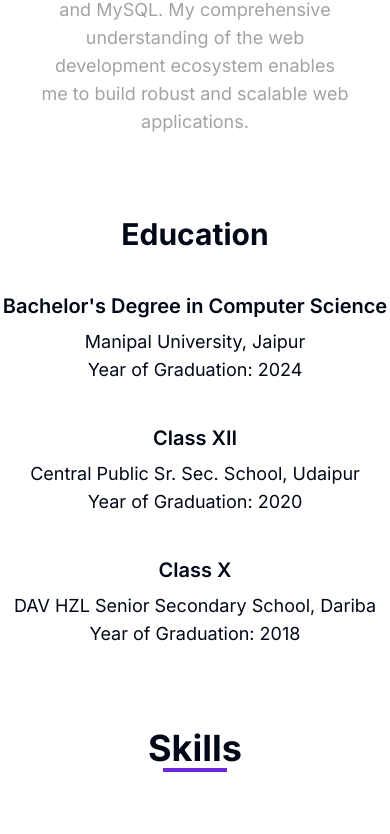
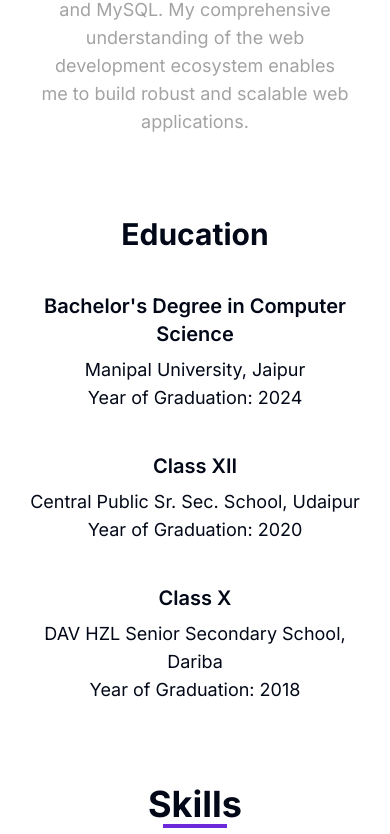
Before and after one commit to Ritikgupta856/portfolio, a Next.js app: page / in a window 390 px wide. Shown: the part 1417-2251 px from the top of the page. Built offline with nearby package versions, Linux system fonts and the light colour scheme; grey boxes are pictures that could not be loaded.

Commit message:
ui updated

```diff
--- a/components/Education.jsx
+++ b/components/Education.jsx
@@ -2,7 +2,7 @@
 
 const Education = () => {
   return (
-    <section id="education" className="h-fit md:h-screen py-20 md:py-10">
+    <section id="education" className="h-fit md:h-screen py-20 md:py-10 px-6">
       <div>
         <div className="text-center text-3xl font-bold mb-10">Education</div>
 
--- a/components/Footer.jsx
+++ b/components/Footer.jsx
@@ -3,7 +3,7 @@
 const Footer = () => {
   return (
     <footer className="py-4 px-8 bg-transparent border-t-2 w-full text-black dark:text-neutral-400 ">
-      <div className="flex justify-between">
+      <div className="flex flex-col items-center md:flex-row justify-between">
         <div>2024 copyright @ Ritik Gupta</div>
         <div className="flex gap-8 text-black dark:text-white cursor-pointer">
           <Instagram />
```
